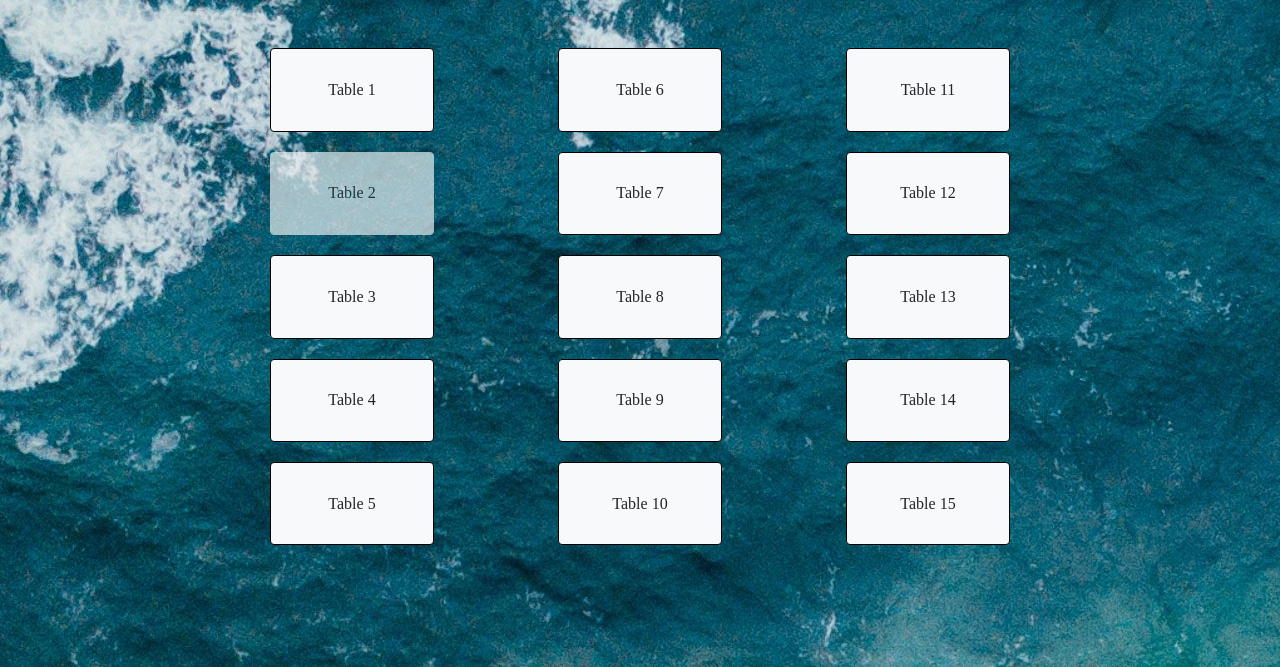
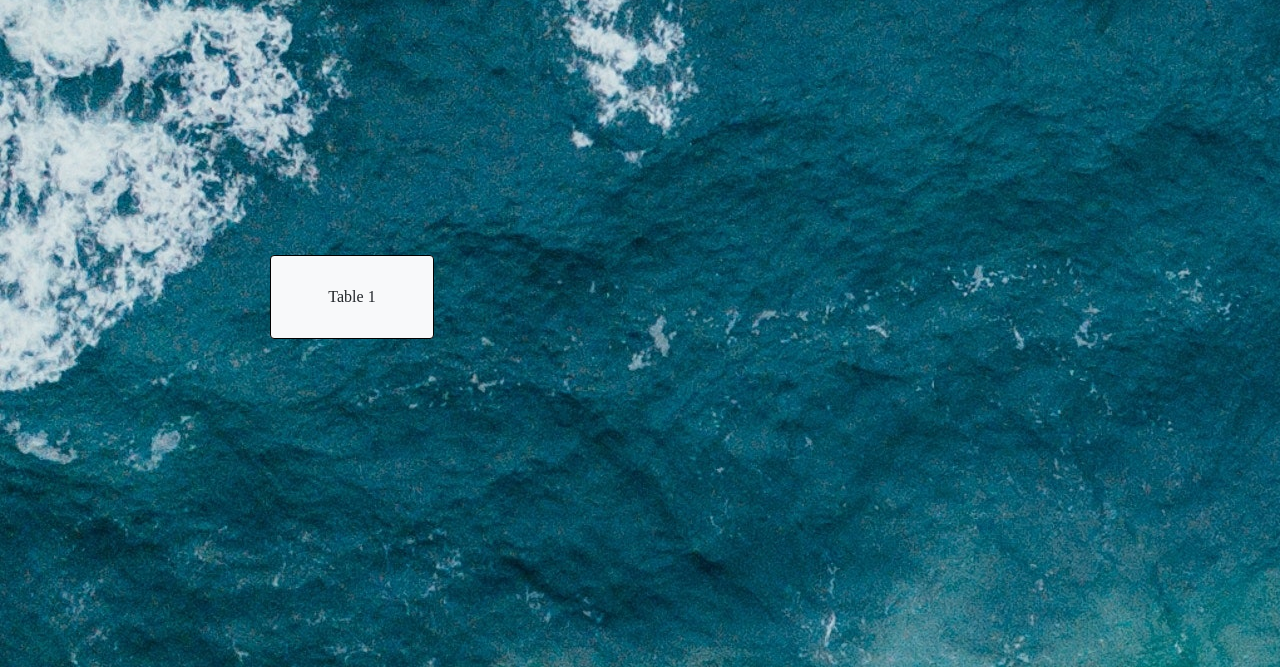
Before and after one commit to komodo108/Hack-The-Bubble-2, a Flask app: template Website/templates/lounger.html in a window 1280 px wide. Shown: the part 133-800 px from the top of the page. Run offline with Flask 2, Linux system fonts and the light colour scheme; the template is opened without the code that fills it: most values are stand-ins (such as "Sample title", 1, 10 or a date in 2020); parts of the project's set-up code (start-up, migrations or seed data) failed here and were passed over; some libraries are stand-ins or nearby versions.

Commit message:
Added repetition for frontend

```diff
--- /dev/null
+++ b/Website/static/js/popup.js
@@ -0,0 +1,7 @@
+function openForm() {
+    document.getElementById("myForm").style.display = "block";
+  }
+
+  function closeForm() {
+    document.getElementById("myForm").style.display = "none";
+  }
--- a/Website/templates/lounger.html
+++ b/Website/templates/lounger.html
@@ -5,12 +5,18 @@
     <title>BASH$Tard's Beach</title>
     <link rel="stylesheet" href="https://stackpath.bootstrapcdn.com/bootstrap/4.1.1/css/bootstrap.min.css" integrity="sha384-WskhaSGFgHYWDcbwN70/dfYBj47jz9qbsMId/iRN3ewGhXQFZCSftd1LZCfmhktB"
         crossorigin="anonymous">
+    <script src="https://ajax.googleapis.com/ajax/libs/jquery/3.3.1/jquery.min.js"></script>
     <link type="text/css" href="../static/css/test.css" rel="stylesheet">
+    <script src="../static/js/popup.js"></script>
+    <script type="text/javascript" src="https://cdn.jsdelivr.net/jquery/latest/jquery.min.js"></script>
+    <script type="text/javascript" src="https://cdn.jsdelivr.net/momentjs/latest/moment.min.js"></script>
+    <script type="text/javascript" src="https://cdn.jsdelivr.net/npm/daterangepicker/daterangepicker.min.js"></script>
+    <link rel="stylesheet" type="text/css" href="https://cdn.jsdelivr.net/npm/daterangepicker/daterangepicker.css" />
+    <script>var lounger = {{number}};</script>
 </head>
 <body>
     <header>
     <!-- NAVBAR WITH RESPONSIVE TOGGLE -->
-
         <nav class="navbar navbar-expand-sm navbar-light bg-light mb-3">
 
                 <div class="container flex">
@@ -38,116 +44,55 @@
 
     </header>
     <div class="container flex tables">
+        {% for lounger in loungers %}
             <div class="table ">
+                <!-- LOGIN MODAL -->
+                <button class="btn btn-light open" type="button" onclick="openForm()">Table {{loop.index}}</button>
+                <div class="form-popup" id="myForm">
+                    <form role="form" class="form-container">
+                    <h1>name</h1>
+                    <h4>desc</h4>
 
-                    <button class="btn btn-light open" type="button">
-                     Table 1
-                    </button>
+                    <label for="starttime{{loop.index}}"><b>Start Time</b></label>
+                    <input type="text" name="starttime{{loop.index}}" required/>
+                    <script>
+                        $(function() {
+                            $('input[name="starttime{{loop.index}}"]').daterangepicker({
+                            timePicker: true,
+                            timePicker24Hour: true,
+                            singleDatePicker: true,
+                            startDate: moment().startOf('hour'),
+                            minDate: moment().startOf('day'),
+                            locale: {
+                                format: 'YYYY-MM-DD hh:mm A'
+                            }
+                            });
+                        });
+                    </script>
 
+                    <label for="finishtime{{loop.index}}"><b>Finish Time</b></label>
+                    <input type="text" name="finishtime{{loop.index}}" required/>
+                    <script>
+                        $(function() {
+                            $('input[name="finishtime{{loop.index}}"]').daterangepicker({
+                            timePicker: true,
+                            timePicker24Hour: true,
+                            singleDatePicker: true,
+                            startDate: moment().startOf('hour'),
+                            minDate: moment().startOf('day'),
+                            locale: {
+                                format: 'YYYY-MM-DD hh:mm A'
+                            }
+                            });
+                        });
+                    </script>
+
+                    <button id="book{{lloop.index}}" type="submit" class="btn">Book</button>
+                    <button id="close{{lloop.index}}" type="submit" class="btn cancel" onclick="closeForm()">Close</button>
+                </form>
+                </div>
             </div>
-            <div class="table ">
-
-                    <button class="btn btn-light closed" type="button" disabled>
-                     Table 2
-                    </button>
-
-            </div>
-            <div class="table ">
-
-                    <button class="btn btn-light open" type="button">
-                     Table 3
-                    </button>
-
-            </div>
-            <div class="table ">
-
-                    <button class="btn btn-light open" type="button">
-                     Table 4
-                    </button>
-
-            </div>
-            <div class="table ">
-
-                    <button class="btn btn-light open" type="button">
-                     Table 5
-                    </button>
-
-            </div>
-            <div class="table ">
-
-                    <button class="btn btn-light open" type="button">
-                     Table 6
-                    </button>
-
-            </div>
-            <div class="table ">
-
-                    <button class="btn btn-light open" type="button">
-                     Table 7
-                    </button>
-
-            </div>
-            <div class="table ">
-
-                    <button class="btn btn-light open" type="button">
-                     Table 8
-                    </button>
-
-            </div>
-            <div class="table ">
-
-                    <button class="btn btn-light open" type="button">
-                     Table 9
-                    </button>
-
-            </div>
-            <div class="table ">
-
-                    <button class="btn btn-light open" type="button">
-                     Table 10
-                    </button>
-
-            </div>
-            <div class="table ">
-
-                    <button class="btn btn-light open" type="button">
-                     Table 11
-                    </button>
-
-            </div>
-            <div class="table ">
-
-                        <button class="btn btn-light open" type="button">
-                         Table 12
-                        </button>
-
-                </div>
-                <div class="table ">
-
-                                <button class="btn btn-light open" type="button">
-                                 Table 13
-                                </button>
-
-                        </div>
-                        <div class="table ">
-
-                                        <button class="btn btn-light open" type="button">
-                                         Table 14
-                                        </button>
-
-                                </div>
-                                <div class="table ">
-
-                                                <button class="btn btn-light open" type="button">
-                                                 Table 15
-                                                </button>
-
-                                        </div>
-
-
-
-
-
+        {% endfor %}
     </div>
 
 </body>
--- a/Website/web.py
+++ b/Website/web.py
@@ -1,5 +1,6 @@
 # For flask, mysql, crypto
 from flask import current_app, Blueprint, render_template, send_from_directory
+import lounger
 import os
 
 # Setup the get blueprint
@@ -15,7 +16,8 @@ def index():
 @web.route('/loungers', methods=['GET'])
 def loungers():
     #We'll need the number of loungers, etc
-    return render_template('lounger.html')
+    l = (5, ) * lounger.getNumLounger()
+    return render_template('lounger.html', loungers=l, number=lounger.getNumLounger())
 
 @web.route('/orders', methods=['GET'])
 def orders():
@@ -25,7 +27,7 @@ def orders():
 @web.route('/contacts', methods=['GET'])
 def contacts():
     #We'll need the number of loungers, etc
-    return render_template('drink_selection.html')
+    return render_template('contact.html')
 
 # For downloading files
 @web.route('/files/<path:filename>', methods=['GET'])
```
